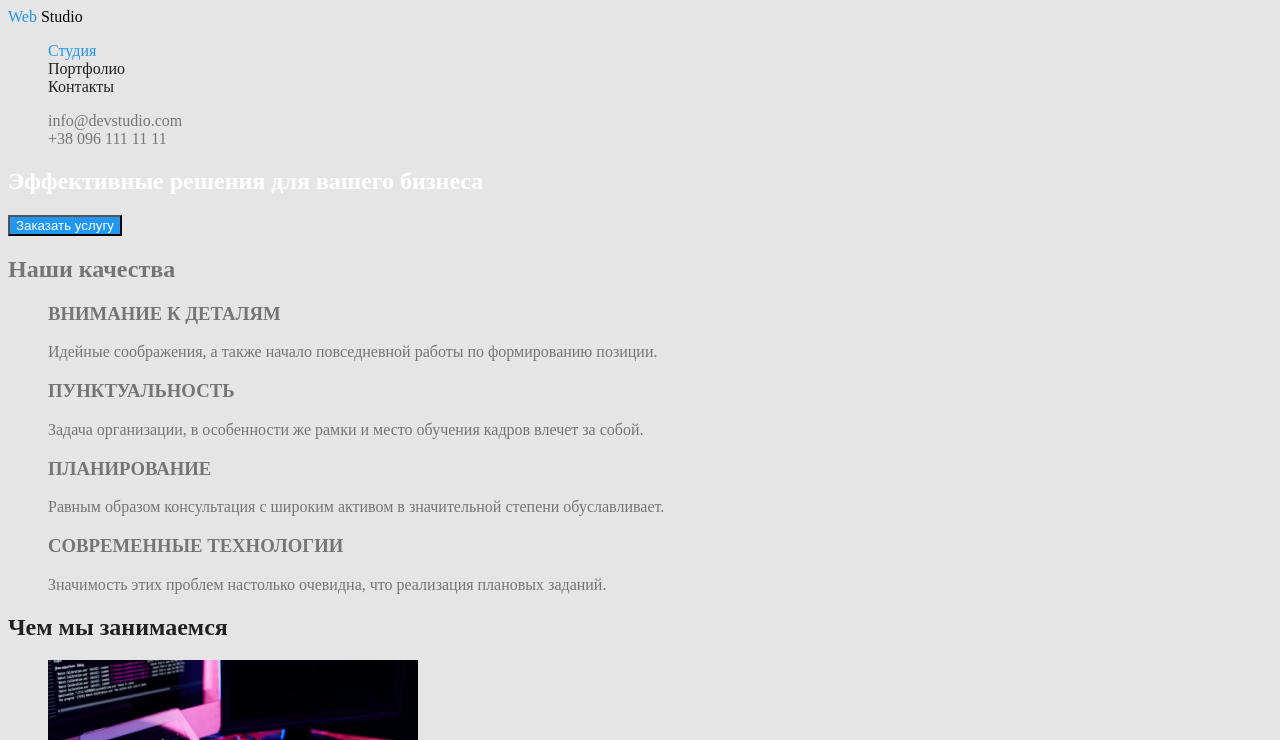
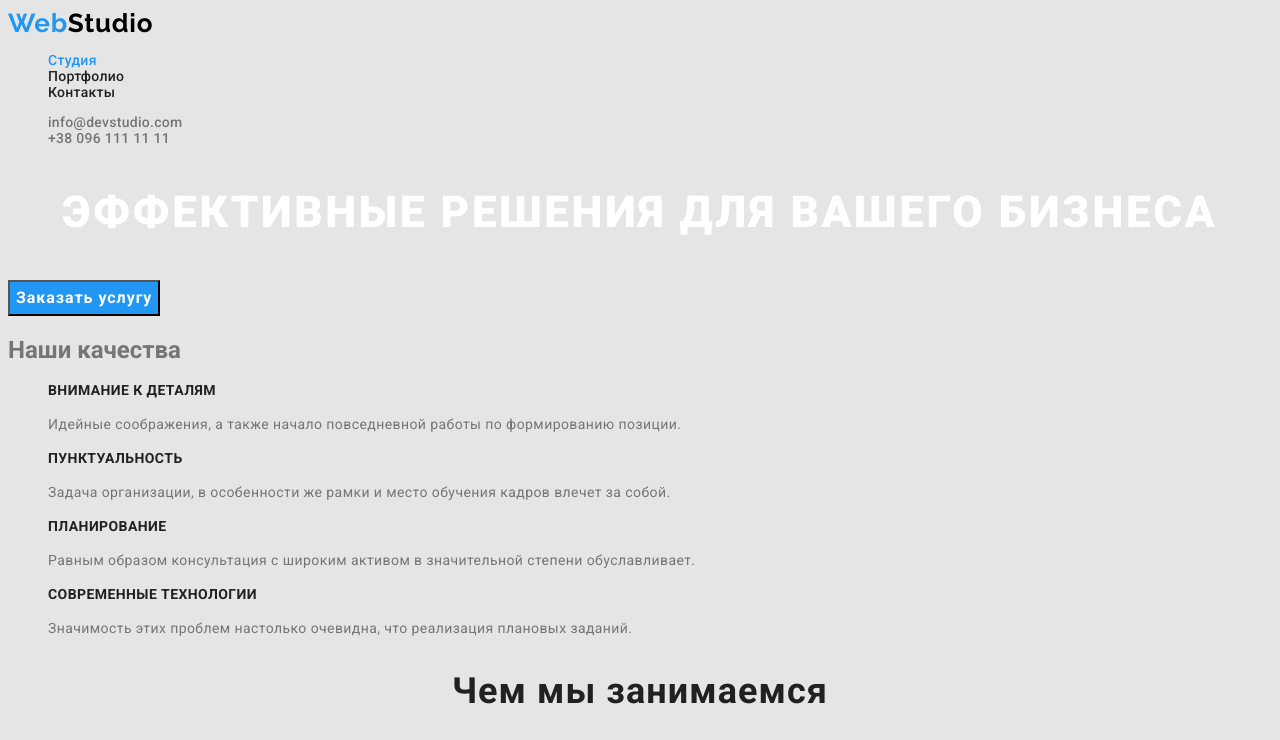
Before and after one commit to Iryna-Konoplova/goit-markup-hw-02, a plain HTML site: page index.html in a window 1280 px wide. Shown: the top 740 px of the page. Drawn offline with Linux system fonts and the light colour scheme.

Commit message:
Оформляет текст

```diff
--- a/css/styles.css
+++ b/css/styles.css
@@ -17,6 +17,7 @@ h1, подпись кнопки, адресс, лого           #FFFFFF
 body {
   background-color: #e5e5e5;
   color: var(--primary-text-color);
+  font-family: Roboto, sans-serif;
 }
 ul {
   list-style: none;
@@ -26,8 +27,14 @@ a {
 }
 
 /* logo */
+
 .logo {
   color: var(--accent-color);
+  font-family: Raleway, sans-serif;
+  font-weight: 700;
+  font-size: 26px;
+  line-height: 1.19;
+  letter-spacing: 0.03em;
 }
 .logo-header {
   color: #000000;
@@ -37,6 +44,12 @@ a {
 }
 
 /* site-naw */
+.site-naw {
+  font-weight: 500;
+  font-size: 14px;
+  line-height: 1.14;
+  letter-spacing: 0.02em;
+}
 
 .site-naw .link {
   color: var(--title-text-color);
@@ -47,6 +60,15 @@ a {
 }
 .site-naw .link.current {
   color: var(--accent-color);
+}
+
+/* contacts-header */
+
+.contacts-header {
+  font-weight: 500;
+  font-size: 14px;
+  line-height: 1.14;
+  letter-spacing: 0.02em;
 }
 
 .contacts-header a {
@@ -61,50 +83,97 @@ a {
 
 .hero-title {
   color: #ffffff;
+  font-weight: 900;
+  font-size: 44px;
+  line-height: 1.36;
+  text-align: center;
+  letter-spacing: 0.06em;
+  text-transform: uppercase;
 }
 .button {
   background-color: var(--accent-color);
   color: #ffffff;
+  font-family: Roboto;
+  font-weight: 700;
+  font-size: 16px;
+  line-height: 1.88;
+  display: flex;
+  align-items: center;
+  text-align: center;
+  letter-spacing: 0.06em;
 }
 
 /* section benefits */
 
 .benefits h3 {
-  color: var(--title-text-color) 21;
+  color: var(--title-text-color);
+  font-weight: 700;
+  font-size: 14px;
+  line-height: 1.14;
+  letter-spacing: 0.03em;
+  text-transform: uppercase;
 }
 .benefits p {
   color: var(--primary-text-color);
+  font-size: 14px;
+  line-height: 1.71;
+  letter-spacing: 0.03em;
 }
 
 /* section preview */
 
-.preview > h2 {
+.preview > h2,
+.command > h2 {
   color: var(--title-text-color);
+  font-weight: 700;
+  font-size: 36px;
+  line-height: 1.16;
+  text-align: center;
+  letter-spacing: 0.03em;
 }
 
 /* section command */
 
-.command > h2 {
+.command h3 {
   color: var(--title-text-color);
-}
-.command h3 {
-  color: var(--title-text-color) 1;
+  font-weight: 500;
+  font-size: 16px;
+  line-height: 1.19;
+  text-align: center;
+  letter-spacing: 0.03em;
 }
 .command p {
   color: var(--primary-text-color);
+  font-size: 16px;
+  line-height: 1.19;
+  text-align: center;
+  letter-spacing: 0.03em;
 }
 
 /* section portfolio */
 
 .portfolio h2 {
   color: var(--title-text-color);
+  font-weight: 700;
+  font-size: 18px;
+  line-height: 2;
+  letter-spacing: 0.06em;
 }
 .portfolio p {
   color: var(--primary-text-color);
+  font-size: 16px;
+  line-height: 1.88;
+  letter-spacing: 0.03em;
 }
 .button-portfolio {
   background: #f5f4fa;
   color: var(--title-text-color);
+  font-family: Roboto;
+  font-weight: 500;
+  font-size: 16px;
+  line-height: 1.62;
+  text-align: center;
+  letter-spacing: 0.03em;
 }
 .button-portfolio:hover {
   background: var(--accent-color);
@@ -115,9 +184,16 @@ a {
 
 address {
   color: #ffffff;
+  font-size: 14px;
+  line-height: 1.71;
+  letter-spacing: 0.03em;
 }
+
 address > a {
   color: rgba(255, 255, 255, 0.6);
+  font-size: 14px;
+  line-height: 1.71;
+  letter-spacing: 0.03em;
 }
 address a:hover,
 address a:focus {
--- a/index.html
+++ b/index.html
@@ -4,12 +4,16 @@
     <meta charset="UTF-8">
     <meta name="viewport" content="width=device-width, initial-scale=1.0">
     <title>Document</title>
+
+  <link rel="preconnect" href="https://fonts.gstatic.com">
+  <link href="https://fonts.googleapis.com/css2?family=Raleway:wght@700&family=Roboto:wght@400;500;700;900&display=swap"
+    rel="stylesheet">
     <link rel="stylesheet" href="./css/styles.css">
 </head>
 <body>
     <header>
       <nav>
-        <a href="/" class="logo"> Web <span class="logo-header" >Studio</span> </a>
+        <a href="/" class="logo"> Web<span class="logo-header" >Studio</span> </a>
         <ul class="site-naw" >
           <li><a href="./index.html" class="link current">Студия</a></li>
           <li><a href="./portfolio.html" class="link">Портфолио</a></li>
@@ -87,7 +91,7 @@
     </section>
     </main>
     <footer>
-      <a href="/" class="logo"> Web <span class="logo-footer">Studio</span> </a>
+      <a href="/" class="logo">Web<span class="logo-footer">Studio</span> </a>
       <address>
         г. Киев, пр-т Леси Украинки, 26 <br>
         <a href="mailto:info@devstudio.com">info@devstudio.com</a> <br>
```
Also changed, not shown: portfolio.html (+6 -2 lines).
